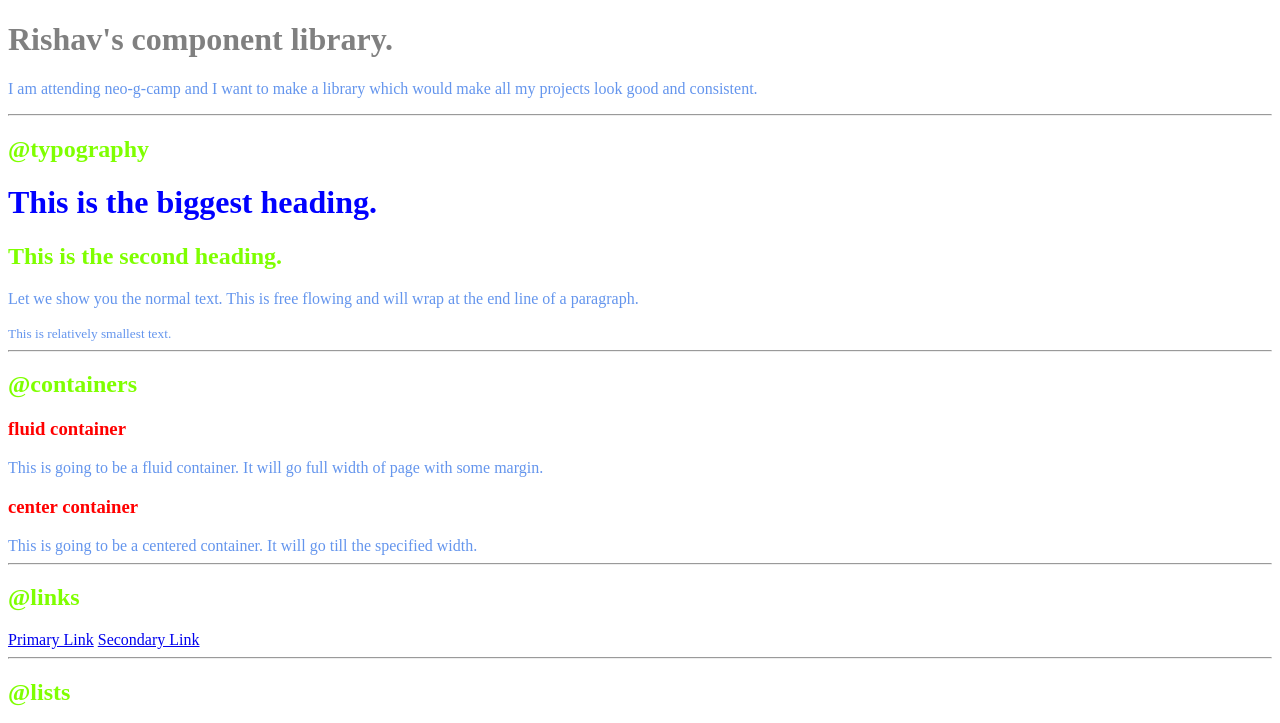
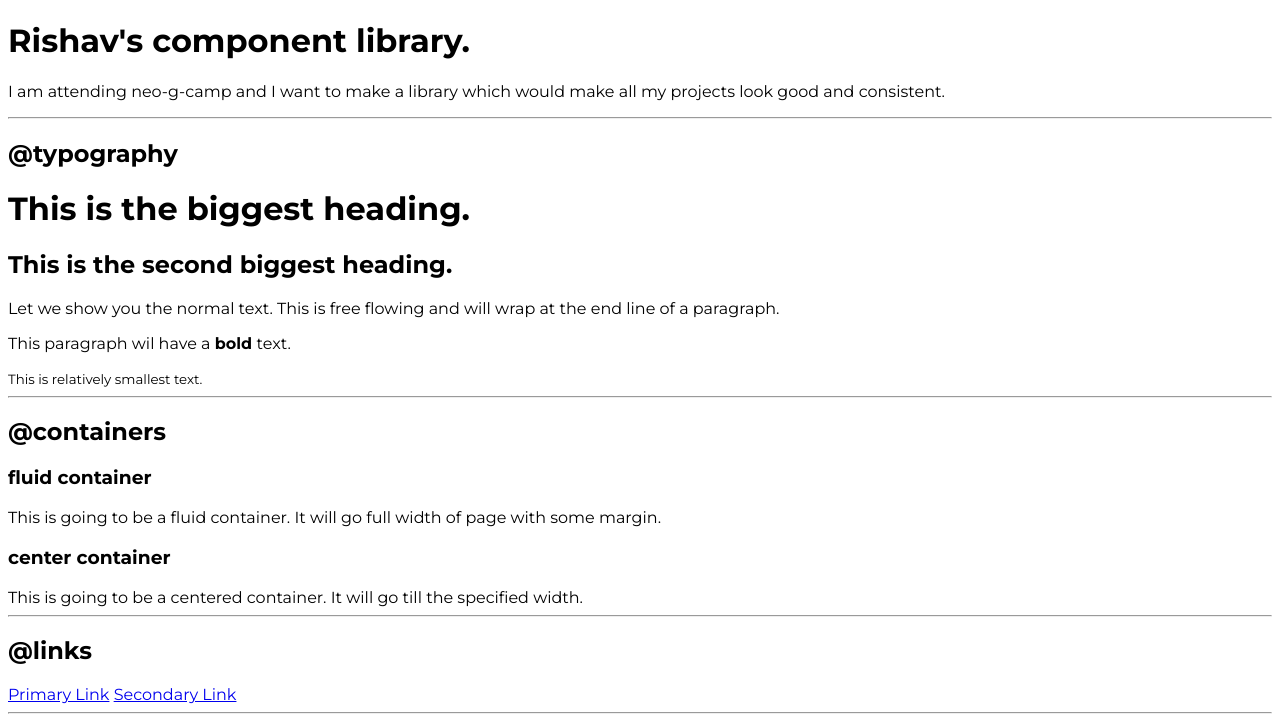
Before and after one commit to rishavr920/Neo-g-camp-1-may-2021, a plain HTML site: page index.html in a window 1280 px wide. Shown: the top 723 px of the page. Drawn offline with Linux system fonts and the light colour scheme.

Commit message:
typography

```diff
--- a/index.html
+++ b/index.html
@@ -6,22 +6,13 @@
     <meta http-equiv="X-UA-Compatible" content="IE=edge">
     <meta name="viewport" content="width=device-width, initial-scale=1.0">
     <title> component library.</title>
-    <!--       css 1st way of styling.
-         <style>
-        body{
-            color:green;
-        }
-    </style> -->
 
-    <!-- Third way of doing css:External link -->
     <link href="style.css" rel="stylesheet">
 </head>
 
 <body>
-    <h1 id="lib-header">Rishav's component library.
-        <!--(this is also second way of styling if
-        you want to syle any particular element. --></h1>
-        <p class="para">I am attending neo-g-camp and I want to make a library which would
+    <h1>Rishav's component library.</h1>
+        <p >I am attending neo-g-camp and I want to make a library which would
             make all my projects look good and consistent.
         </p>
         <hr>
@@ -29,11 +20,12 @@
 
         <h2>@typography</h2>
         <h1>This is the biggest heading.</h1>
-        <h2>This is the second heading.</h2>
-        <p class="para">Let we show you the normal text. This is free flowing and will wrap at the end
+        <h2>This is the second biggest heading.</h2>
+        <p >Let we show you the normal text. This is free flowing and will wrap at the end
             line of a paragraph.
         </p>
-        <small class="para">This is relatively smallest text.</small>
+        <p>This paragraph wil have a <strong> bold </strong>text.</p>
+        <small >This is relatively smallest text.</small>
 
         <hr>
 
@@ -41,10 +33,10 @@
 
         <h3>fluid container</h3>
 
-        <div class="para">This is going to be a fluid container. It will go full width of page with some margin.</div>
+        <div >This is going to be a fluid container. It will go full width of page with some margin.</div>
 
         <h3>center container</h3>
-        <div class="para">This is going to be a centered container. It will go till the specified width.</div>
+        <div >This is going to be a centered container. It will go till the specified width.</div>
 
         <hr>
 
--- a/style.css
+++ b/style.css
@@ -1,15 +1,5 @@
+@import url('https://fonts.googleapis.com/css2?family=Montserrat:wght@400;700&display=swap');
+
 body{
-    color:red;
+    font-family: 'Montserrat', sans-serif;
 }
-h1{
-    color:blue;
-}
-h2{
-    color:chartreuse;
-}
-#lib-header{
-    color:gray;
-}
-.para{
-    color:cornflowerblue;
-}
```
